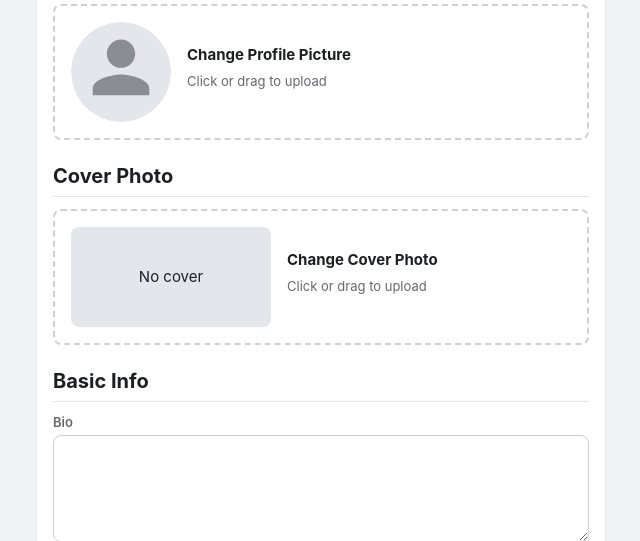
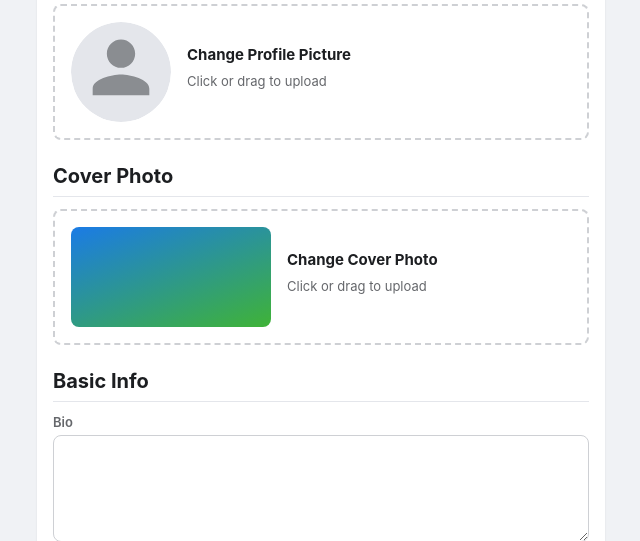
Before and after one commit to Musthak2004/FaceBook-Clone, a Django app: a page that uses templates/accounts/profile_edit.html in a window 1280 px wide. Shown: the part 166-707 px from the top of the page, without its empty margins (319-959 px from the left). Run offline with Django 4.2, Linux system fonts and the light colour scheme; the visitor is signed in with stand-in values (Sample User, id 1); data that the repository does not hold is empty.

Commit message:
Fix cover photo preview on profile edit page
Changed the else branch for cover photo from a <div> to an <img>
element with default-cover.svg, making initImagePreview() work
correctly (preview.src only works on <img> elements).

Co-Authored-By: Claude <noreply@anthropic.com>

```diff
--- a/templates/accounts/profile_edit.html
+++ b/templates/accounts/profile_edit.html
@@ -35,10 +35,7 @@
             {% if user.cover_photo %}
             <img src="{{ user.cover_photo.url }}" id="cover-preview" class="image-preview-cover">
             {% else %}
-            <div id="cover-preview" class="image-preview-cover"
-                 style="background:var(--bg-tertiary);display:flex;align-items:center;justify-content:center;">
-              No cover
-            </div>
+            <img src="{% static 'images/default-cover.svg' %}" id="cover-preview" class="image-preview-cover">
             {% endif %}
             <div>
               <p><strong>Change Cover Photo</strong></p>
```
